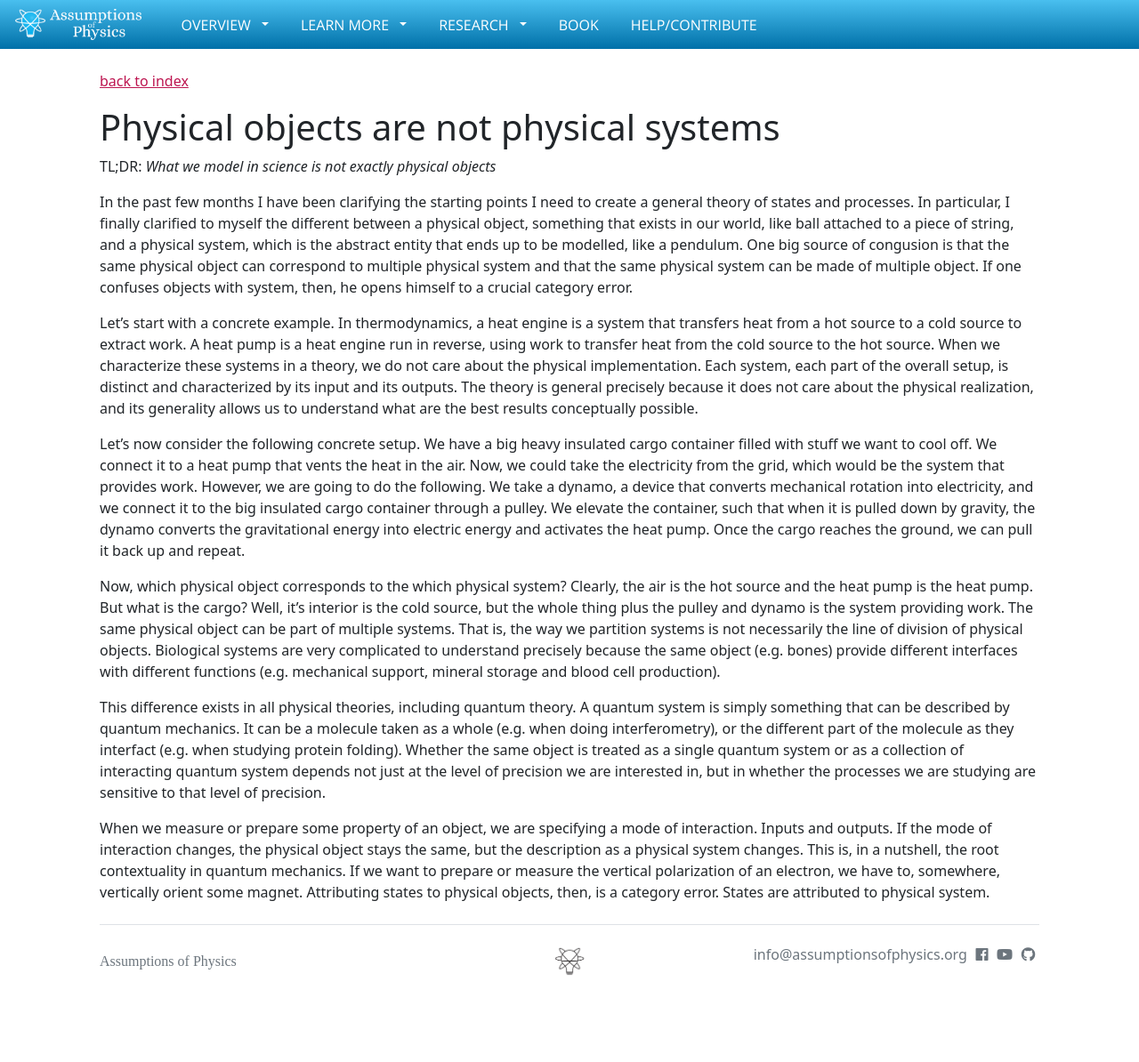
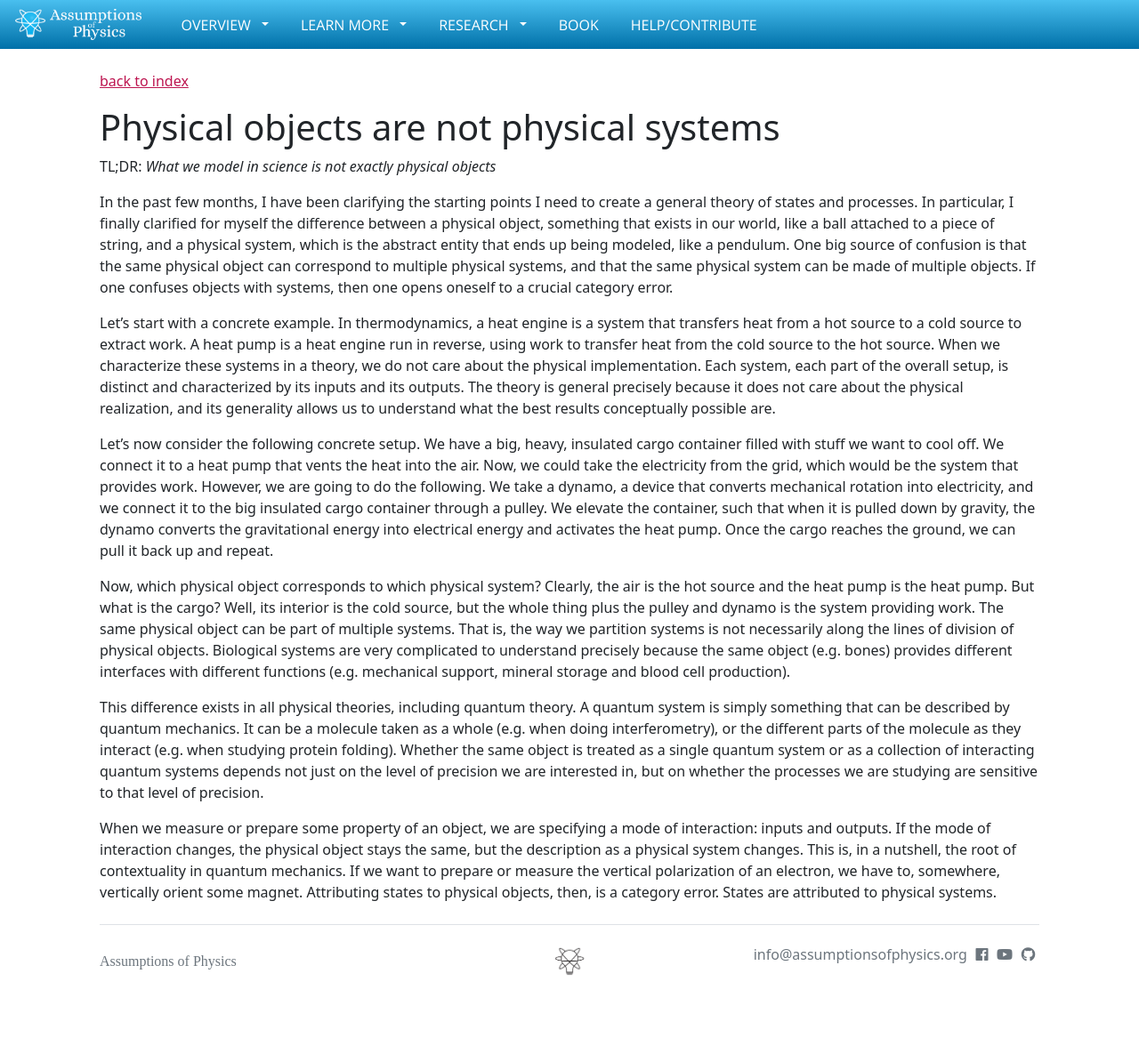
Before and after one commit to assumptionsofphysics/assumptionsofphysics.github.io, a Jekyll site: the page built from _essays/2025-08-15-systems-objects.md, in a window 1280 px wide. Shown: the whole page at 89% size. Built offline with Jekyll 4.4.1, drawn with Linux system fonts in a browser that asks for light colours; nearby versions of some CDN libraries; some web fonts are replaced.

Commit message:
Correcting typos

```diff
--- a/_essays/2025-08-15-systems-objects.md
+++ b/_essays/2025-08-15-systems-objects.md
@@ -6,14 +6,14 @@ tags: [Foundations of physics, Philosophy of physics]
 draft: true
 ---
 
-In the past few months I have been clarifying the starting points I need to create a general theory of states and processes. In particular, I finally clarified to myself the different between a physical object, something that exists in our world, like ball attached to a piece of string, and a physical system, which is the abstract entity that ends up to be modelled, like a pendulum. One big source of congusion is that the same physical object can correspond to multiple physical system and that the same physical system can be made of multiple object. If one confuses objects with system, then, he opens himself to a crucial category error.
+In the past few months, I have been clarifying the starting points I need to create a general theory of states and processes. In particular, I finally clarified for myself the difference between a physical object, something that exists in our world, like a ball attached to a piece of string, and a physical system, which is the abstract entity that ends up being modeled, like a pendulum. One big source of confusion is that the same physical object can correspond to multiple physical systems, and that the same physical system can be made of multiple objects. If one confuses objects with systems, then one opens oneself to a crucial category error.
 
-Let's start with a concrete example. In thermodynamics, a heat engine is a system that transfers heat from a hot source to a cold source to extract work. A heat pump is a heat engine run in reverse, using work to transfer heat from the cold source to the hot source. When we characterize these systems in a theory, we do not care about the physical implementation. Each system, each part of the overall setup, is distinct and characterized by its input and its outputs. The theory is general precisely because it does not care about the physical realization, and its generality allows us to understand what are the best results conceptually possible.
+Let's start with a concrete example. In thermodynamics, a heat engine is a system that transfers heat from a hot source to a cold source to extract work. A heat pump is a heat engine run in reverse, using work to transfer heat from the cold source to the hot source. When we characterize these systems in a theory, we do not care about the physical implementation. Each system, each part of the overall setup, is distinct and characterized by its inputs and its outputs. The theory is general precisely because it does not care about the physical realization, and its generality allows us to understand what the best results conceptually possible are.
 
-Let's now consider the following concrete setup. We have a big heavy insulated cargo container filled with stuff we want to cool off. We connect it to a heat pump that vents the heat in the air. Now, we could take the electricity from the grid, which would be the system that provides work. However, we are going to do the following. We take a dynamo, a device that converts mechanical rotation into electricity, and we connect it to the big insulated cargo container through a pulley. We elevate the container, such that when it is pulled down by gravity, the dynamo converts the gravitational energy into electric energy and activates the heat pump. Once the cargo reaches the ground, we can pull it back up and repeat.
+Let's now consider the following concrete setup. We have a big, heavy, insulated cargo container filled with stuff we want to cool off. We connect it to a heat pump that vents the heat into the air. Now, we could take the electricity from the grid, which would be the system that provides work. However, we are going to do the following. We take a dynamo, a device that converts mechanical rotation into electricity, and we connect it to the big insulated cargo container through a pulley. We elevate the container, such that when it is pulled down by gravity, the dynamo converts the gravitational energy into electrical energy and activates the heat pump. Once the cargo reaches the ground, we can pull it back up and repeat.
 
-Now, which physical object corresponds to the which physical system? Clearly, the air is the hot source and the heat pump is the heat pump. But what is the cargo? Well, it's interior is the cold source, but the whole thing plus the pulley and dynamo is the system providing work. The same physical object can be part of multiple systems. That is, the way we partition systems is not necessarily the line of division of physical objects. Biological systems are very complicated to understand precisely because the same object (e.g. bones) provide different interfaces with different functions (e.g. mechanical support, mineral storage and blood cell  production).
+Now, which physical object corresponds to which physical system? Clearly, the air is the hot source and the heat pump is the heat pump. But what is the cargo? Well, its interior is the cold source, but the whole thing plus the pulley and dynamo is the system providing work. The same physical object can be part of multiple systems. That is, the way we partition systems is not necessarily along the lines of division of physical objects. Biological systems are very complicated to understand precisely because the same object (e.g. bones) provides different interfaces with different functions (e.g. mechanical support, mineral storage and blood cell production).
 
-This difference exists in all physical theories, including quantum theory. A quantum system is simply something that can be described by quantum mechanics. It can be a molecule taken as a whole (e.g. when doing interferometry), or the different part of the molecule as they interfact (e.g. when studying protein folding). Whether the same object is treated as a single quantum system or as a collection of interacting quantum system depends not just at the level of precision we are interested in, but in whether the processes we are studying are sensitive to that level of precision.
+This difference exists in all physical theories, including quantum theory. A quantum system is simply something that can be described by quantum mechanics. It can be a molecule taken as a whole (e.g. when doing interferometry), or the different parts of the molecule as they interact (e.g. when studying protein folding). Whether the same object is treated as a single quantum system or as a collection of interacting quantum systems depends not just on the level of precision we are interested in, but on whether the processes we are studying are sensitive to that level of precision.
 
-When we measure or prepare some property of an object, we are specifying a mode of interaction. Inputs and outputs. If the mode of interaction changes, the physical object stays the same, but the description as a physical system changes. This is, in a nutshell, the root contextuality in quantum mechanics. If we want to prepare or measure the vertical polarization of an electron, we have to, somewhere, vertically orient some magnet. Attributing states to physical objects, then, is a category error. States are attributed to physical system.
+When we measure or prepare some property of an object, we are specifying a mode of interaction: inputs and outputs. If the mode of interaction changes, the physical object stays the same, but the description as a physical system changes. This is, in a nutshell, the root of contextuality in quantum mechanics. If we want to prepare or measure the vertical polarization of an electron, we have to, somewhere, vertically orient some magnet. Attributing states to physical objects, then, is a category error. States are attributed to physical systems.
```
